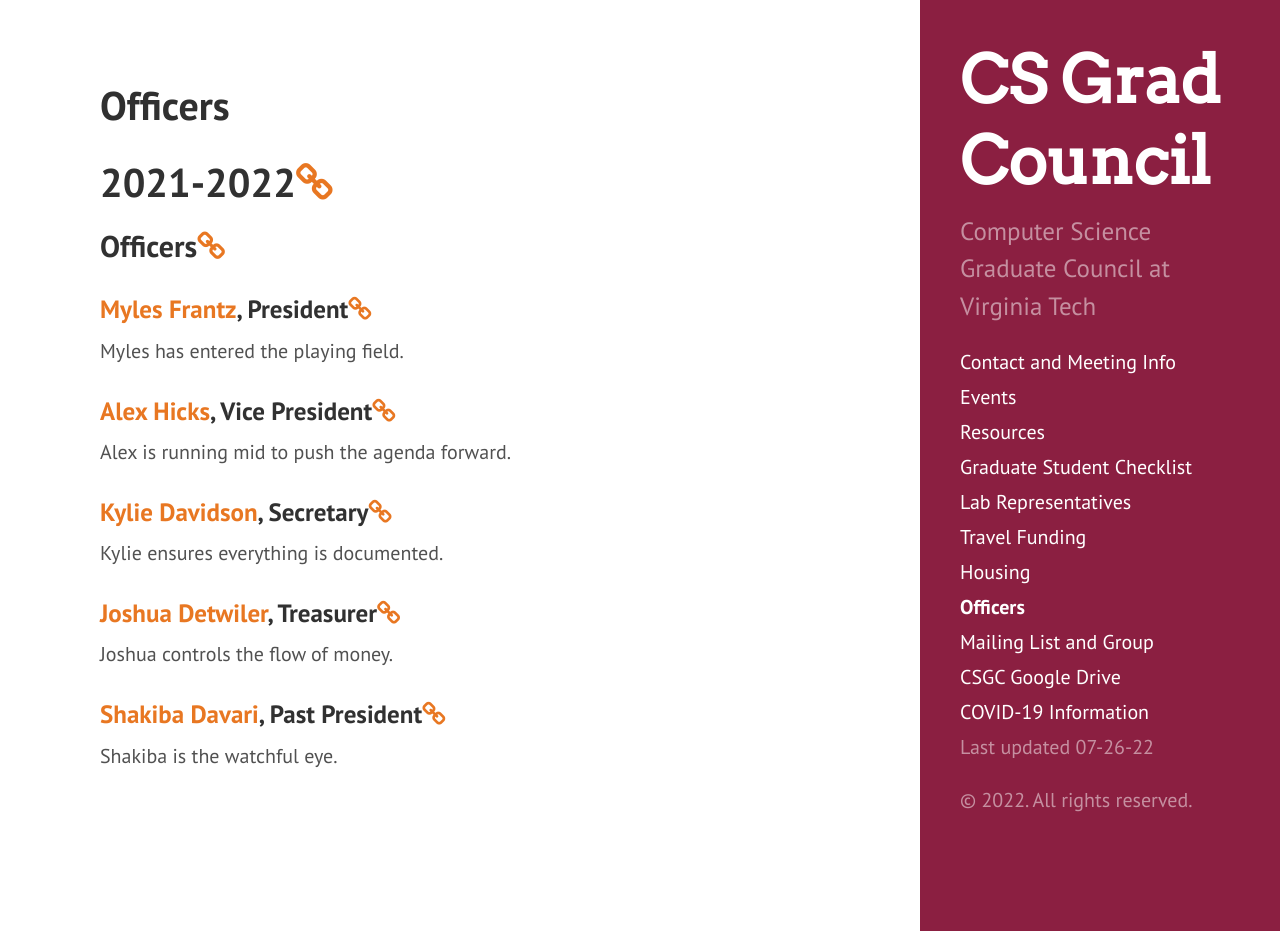
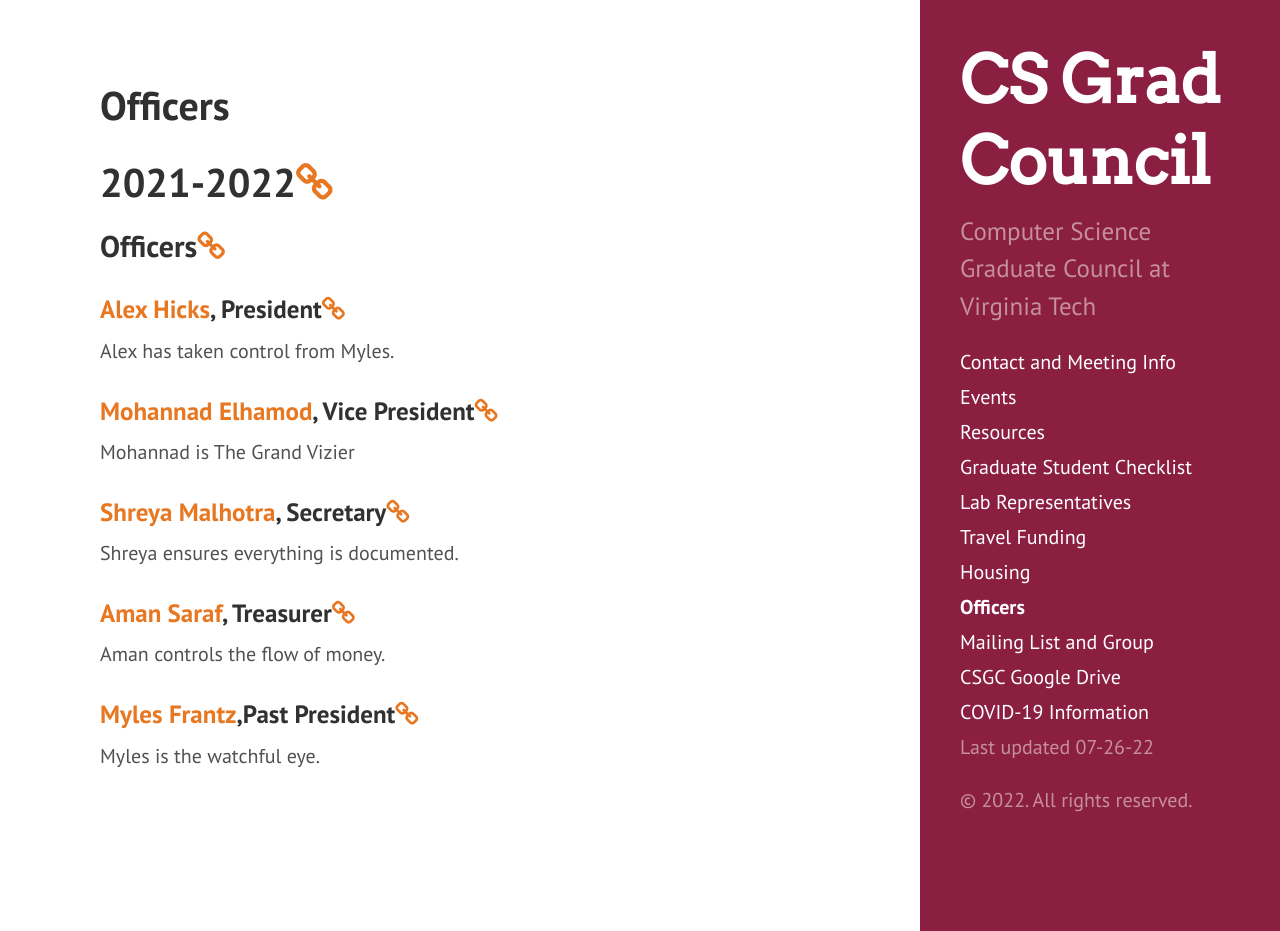
Before and after one commit to CSGraduateCouncil-VirginiaTech/csgc-website, a Jekyll site: the page built from officers.md, in a window 1280 px wide and 931 px high. Built offline with Jekyll 4.4.1, drawn with Linux system fonts in a browser that asks for light colours.

Commit message:
Update officers.md (#208)
* Update officers.md

* update officers

Signed-off-by: Alex Hicks <awh4kc@virginia.edu>

Co-authored-by: Alex Hicks <awh4kc@virginia.edu>

```diff
--- a/officers.md
+++ b/officers.md
@@ -8,22 +8,23 @@
 
 ## <a name="Officers"></a>Officers<a href="#Officers"><i class="fa fa-link" aria-hidden="true"></i></a>
 
-###  <a name="Myles">[Myles Frantz](https://franceme.github.io), President<a href="#Myles"><i class="fa fa-link" aria-hidden="true"></i></a>
 
-Myles has entered the playing field.
+### <a name="Alex">[Alex Hicks](https://awhicks.github.io), President<a href="#Alex"><i class="fa fa-link" aria-hidden="true"></i></a>
 
-### <a name="Alex">[Alex Hicks](https://awhicks.github.io), Vice President<a href="#Alex"><i class="fa fa-link" aria-hidden="true"></i></a>
+Alex has taken control from Myles.
 
-Alex is running mid to push the agenda forward.
+###  <a name="Mohannad">[Mohannad Elhamod](https://wordpress.cs.vt.edu/elhamod/), Vice President<a href="#Mohannad"><i class="fa fa-link" aria-hidden="true"></i></a>
 
-### <a name="Kylie">[Kylie Davidson](https://www.linkedin.com/in/kylie-davidson-96a069101), Secretary<a href="#Kylie"><i class="fa fa-link" aria-hidden="true"></i></a>
+Mohannad is The Grand Vizier
 
-Kylie ensures everything is documented.
+### <a name="Shreya">[Shreya Malhotra](https://sites.google.com/vt.edu/shreyamalhotra/home), Secretary<a href="#Shreya"><i class="fa fa-link" aria-hidden="true"></i></a>
 
-### <a name="Joshua">[Joshua Detwiler](https://jdetwiler.tech), Treasurer<a href="#Joshua"><i class="fa fa-link" aria-hidden="true"></i></a>
+Shreya ensures everything is documented.
 
-Joshua controls the flow of money.
+### <a name="Joshua">[Aman Saraf](https://www.linkedin.com/in/amsrf/), Treasurer<a href="#Aman"><i class="fa fa-link" aria-hidden="true"></i></a>
 
-### <a name="Shakiba">[Shakiba Davari](https://sites.google.com/vt.edu/sdavari/home), Past President<a href="#Shakiba"><i class="fa fa-link" aria-hidden="true"></i></a>
+Aman controls the flow of money.
 
-Shakiba is the watchful eye.
+###  <a name="Myles">[Myles Frantz](https://franceme.github.io),Past President<a href="#Myles"><i class="fa fa-link" aria-hidden="true"></i></a>
+
+Myles is the watchful eye.
```
